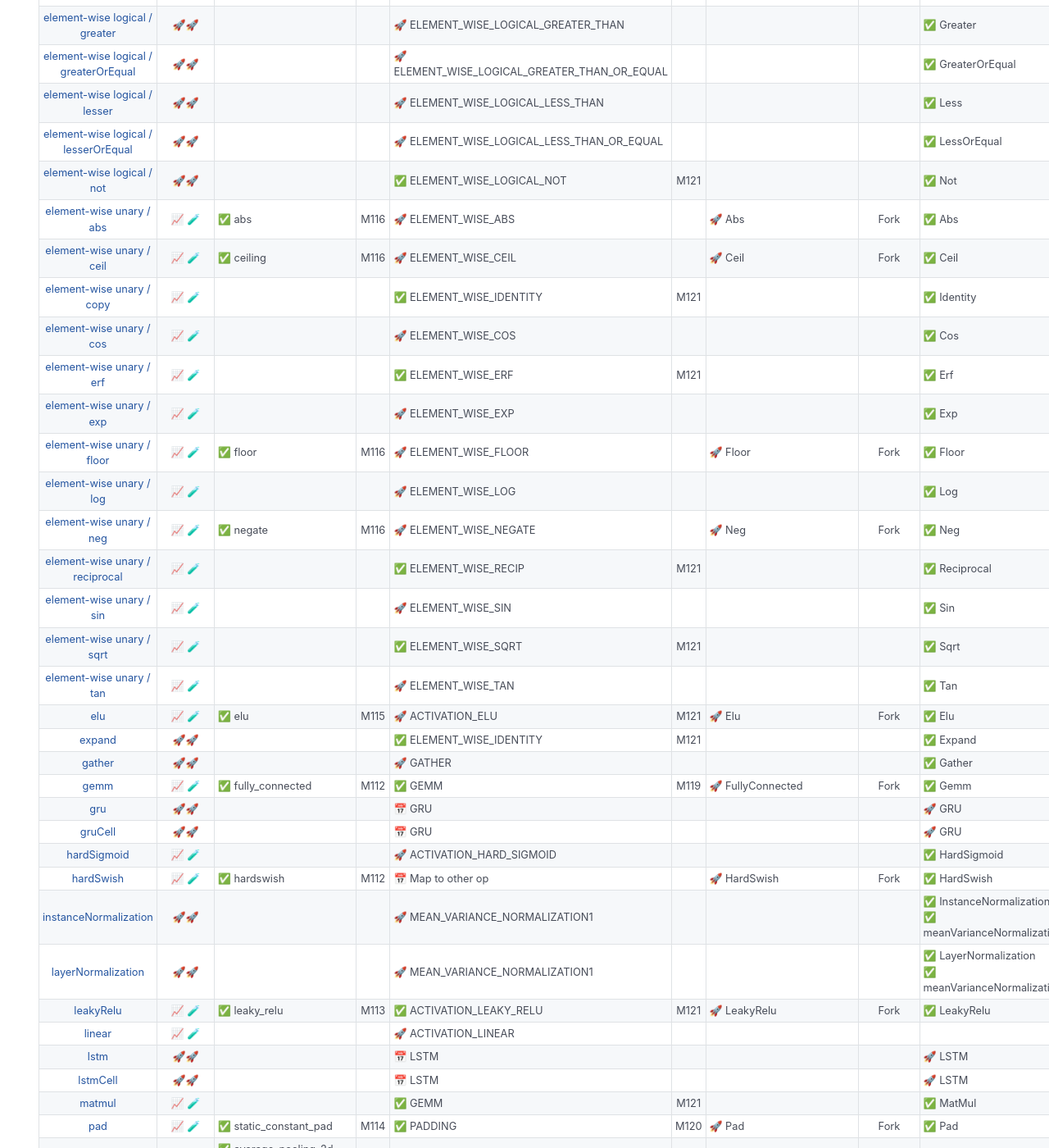
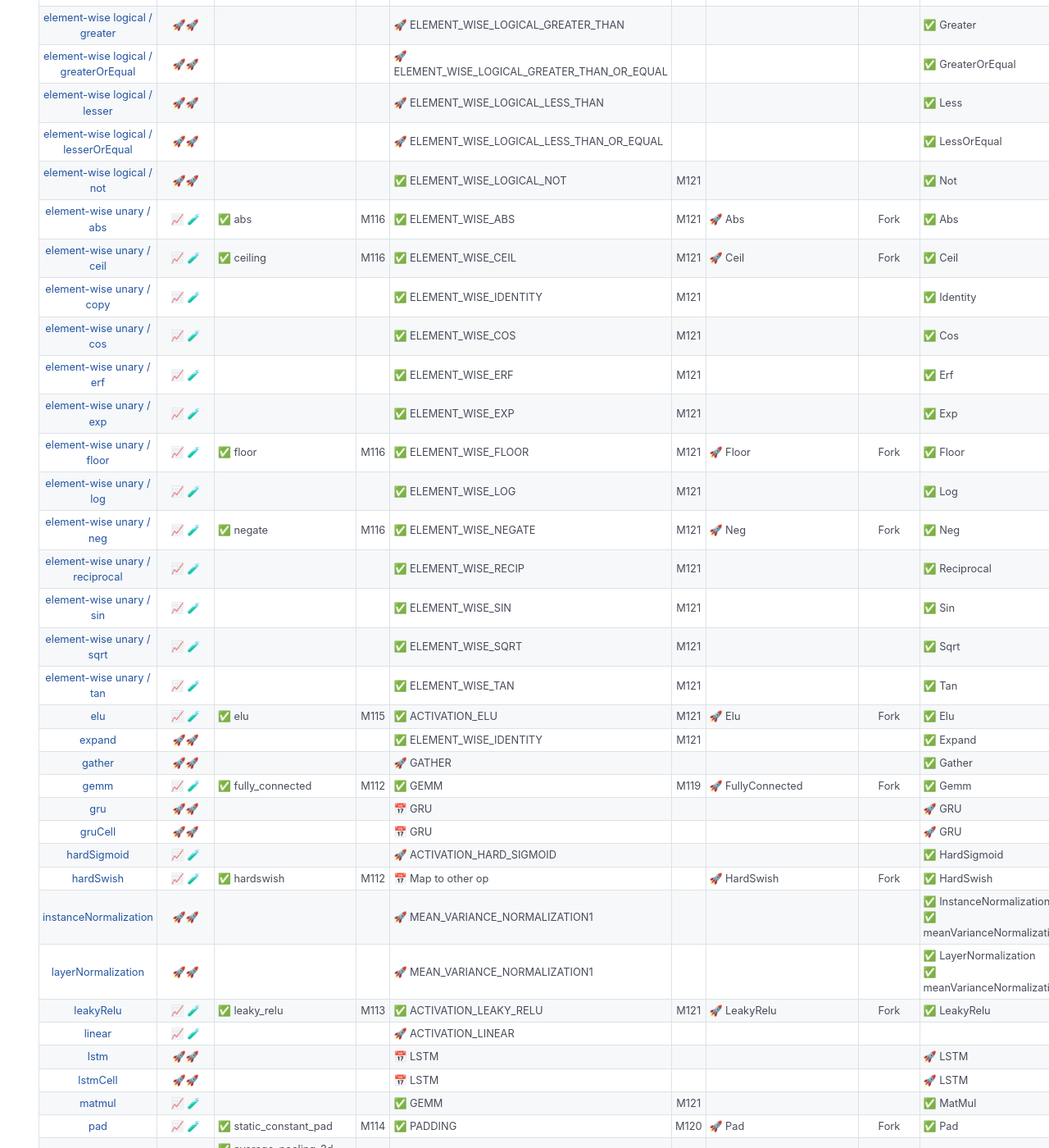
Before and after one commit to webmachinelearning/webmachinelearning.github.io, a Jekyll site: the page built from webnn-status.md, in a window 1280 px wide and 1400 px high, scrolled down 1097 px. Shown: the whole window at 82% size. Built offline with Jekyll 4.4.1, drawn with Linux system fonts in a browser that asks for light colours; some of the changed text lies outside the part shown.

Commit message:
Update WebNN ops support status for DirectML

```diff
--- a/assets/json/webnn_status.json
+++ b/assets/json/webnn_status.json
@@ -584,8 +584,8 @@
       "dml_op": [
         "ELEMENT_WISE_ABS"
       ],
-      "dml_progress": 3,
-      "dml_chromium_version_added": "",
+      "dml_progress": 4,
+      "dml_chromium_version_added": "M121",
       "tflite_op": [
         "Abs"
       ],
@@ -612,8 +612,8 @@
       "dml_op": [
         "ELEMENT_WISE_CEIL"
       ],
-      "dml_progress": 3,
-      "dml_chromium_version_added": "",
+      "dml_progress": 4,
+      "dml_chromium_version_added": "M121",
       "tflite_op": [
         "Ceil"
       ],
@@ -668,8 +668,8 @@
       "dml_op": [
         "ELEMENT_WISE_COS"
       ],
-      "dml_progress": 3,
-      "dml_chromium_version_added": "",
+      "dml_progress": 4,
+      "dml_chromium_version_added": "M121",
       "tflite_op": [
         ""
       ],
@@ -724,8 +724,8 @@
       "dml_op": [
         "ELEMENT_WISE_EXP"
       ],
-      "dml_progress": 3,
-      "dml_chromium_version_added": "",
+      "dml_progress": 4,
+      "dml_chromium_version_added": "M121",
       "tflite_op": [
         ""
       ],
@@ -752,8 +752,8 @@
       "dml_op": [
         "ELEMENT_WISE_FLOOR"
       ],
-      "dml_progress": 3,
-      "dml_chromium_version_added": "",
+      "dml_progress": 4,
+      "dml_chromium_version_added": "M121",
       "tflite_op": [
         "Floor"
       ],
@@ -780,8 +780,8 @@
       "dml_op": [
         "ELEMENT_WISE_LOG"
       ],
-      "dml_progress": 3,
-      "dml_chromium_version_added": "",
+      "dml_progress": 4,
+      "dml_chromium_version_added": "M121",
       "tflite_op": [
         ""
       ],
@@ -808,8 +808,8 @@
       "dml_op": [
         "ELEMENT_WISE_NEGATE"
       ],
-      "dml_progress": 3,
-      "dml_chromium_version_added": "",
+      "dml_progress": 4,
+      "dml_chromium_version_added": "M121",
       "tflite_op": [
         "Neg"
       ],
@@ -864,8 +864,8 @@
       "dml_op": [
         "ELEMENT_WISE_SIN"
       ],
-      "dml_progress": 3,
-      "dml_chromium_version_added": "",
+      "dml_progress": 4,
+      "dml_chromium_version_added": "M121",
       "tflite_op": [
         ""
       ],
@@ -920,8 +920,8 @@
       "dml_op": [
         "ELEMENT_WISE_TAN"
       ],
-      "dml_progress": 3,
-      "dml_chromium_version_added": "",
+      "dml_progress": 4,
+      "dml_chromium_version_added": "M121",
       "tflite_op": [
         ""
       ],
@@ -948,7 +948,7 @@
       "dml_op": [
         "ACTIVATION_ELU"
       ],
-      "dml_progress": 3,
+      "dml_progress": 4,
       "dml_chromium_version_added": "M121",
       "tflite_op": [
         "Elu"
```
